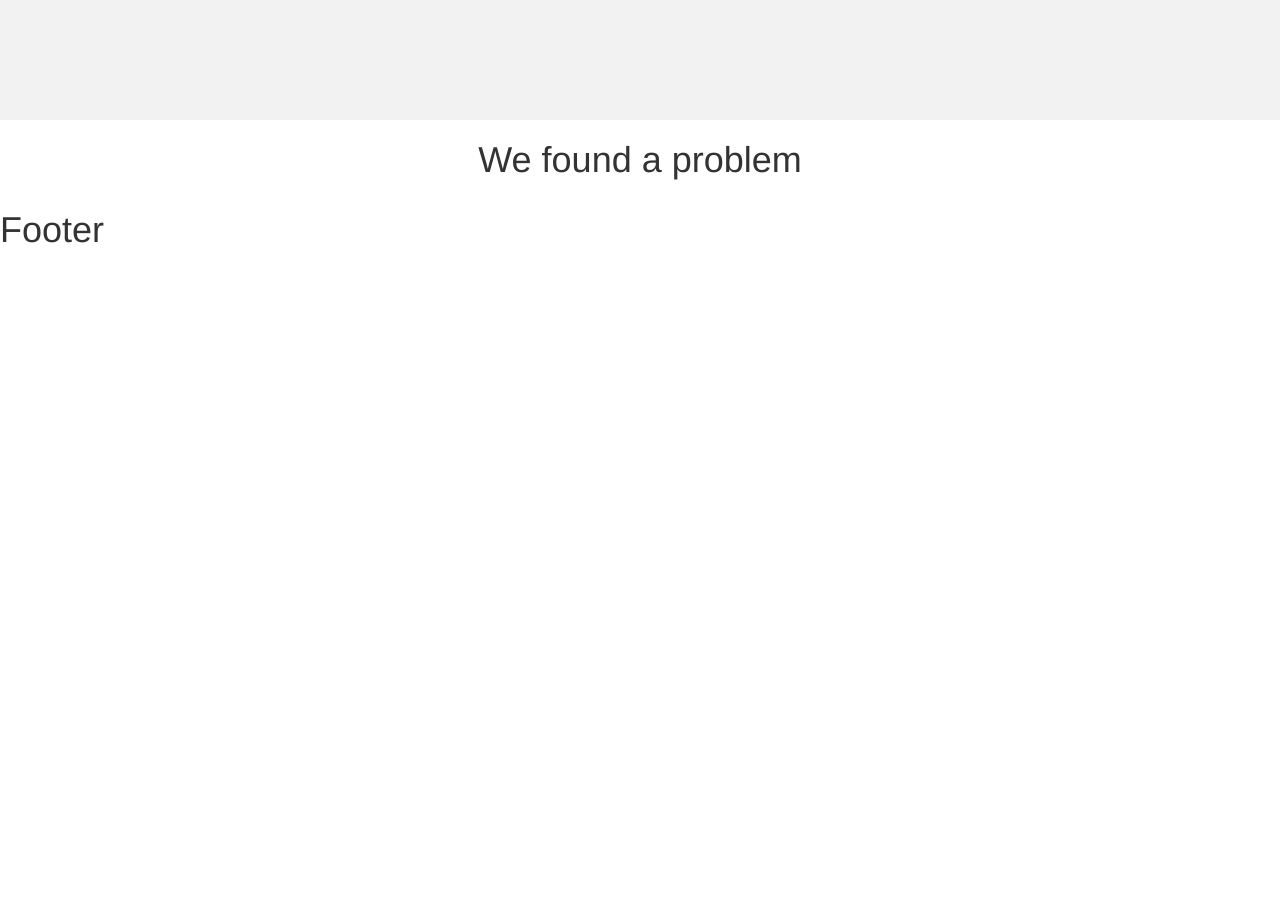
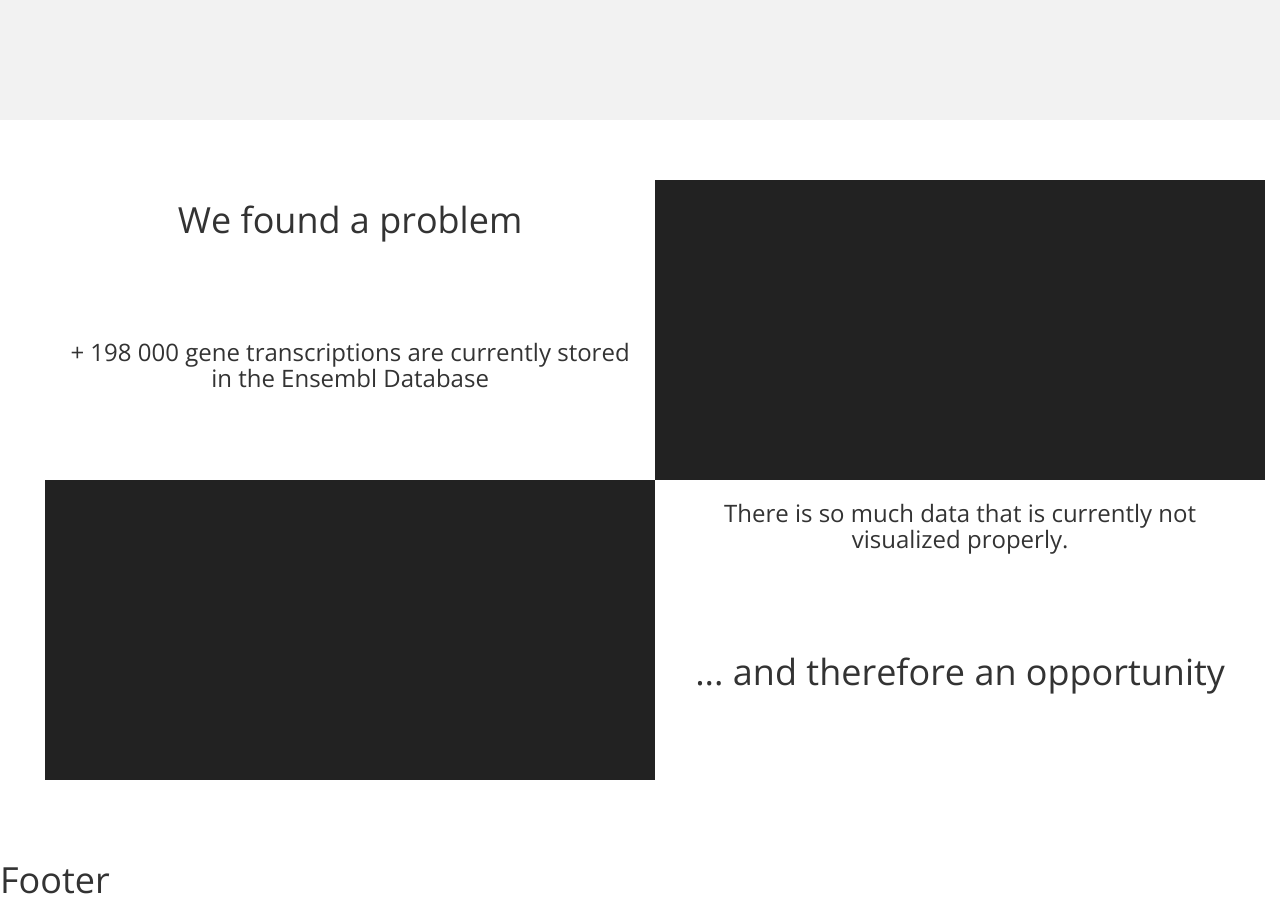
Before and after one commit to vizport/vizport.io, a website: page src/html/index.html in a window 1280 px wide. Shown: the part 480-1384 px from the top of the page. Before the commit the page ends 800 px from the top, so only its background shows below. Drawn offline with nearby package versions, Linux system fonts and the light colour scheme; files that its build step writes are made by us from their sources.

Commit message:
feat(problem section) added the problem section

```diff
--- a/src/html/index.html
+++ b/src/html/index.html
@@ -20,16 +20,30 @@
 	</header>
 
 	<section id="problem" class="problem">
-	<div class="container">
-		<div class="row">
-			<div class="col-lg-12 text-center problem-container">
-				<div class="col-lg-12 problem-text-container">
-					<h1>We found a problem</h1>
+		<div class="container-fluid">
+			<div class="row">
+				<div class="col-lg-12 section-container">
+					<div class="col-lg-12 text-center top-container">
+						<div class="col-lg-6 problem-text-container">
+							<h1>We found a problem<br><br><br></h1>
+							<h3>+ 198 000 gene transcriptions are currently stored in the Ensembl Database</h3>
+						</div>
+						<div class="col-lg-6 problem-image-container">
+
+						</div>
+					</div>
+					<div class="col-lg-12 text-center bottom-container">
+						<div class="col-lg-6 problem-image-container">
+
+						</div>
+						<div class="col-lg-6 problem-text-container">
+							<h3>There is so much data that is currently not visualized properly.</h3>
+							<h1><br><br>... and therefore an opportunity</h1>
+						</div>
+					</div>
 				</div>
 			</div>
 		</div>
-	</div>
-
 	</section>
 
 	<footer>
--- a/src/style/base/typography.scss
+++ b/src/style/base/typography.scss
@@ -1,3 +1,2 @@
-//
-// Typographys.
-//
+// Open Sans Import
+@import url(https://fonts.googleapis.com/css?family=Open+Sans:400,300,600);
--- a/src/style/index.scss
+++ b/src/style/index.scss
@@ -10,3 +10,4 @@
 // Sections
 @import "sections/header.scss";
 @import "sections/footer.scss";
+@import "sections/sections.scss";
--- /dev/null
+++ b/src/style/sections/sections.scss
@@ -0,0 +1,15 @@
+.section-container {
+	margin: 60px 15px;
+}
+
+.grey{
+	background-color: #f2f2f2;
+}
+
+
+
+/*Problem*/
+.problem-image-container {
+	height: 300px;
+	background-color: #222;
+}
--- a/src/style/variables.scss
+++ b/src/style/variables.scss
@@ -5,3 +5,13 @@
 
 // Sizing
 // $ padding-normal: #px
+
+
+// Font variables
+$open-sans: 'Open Sans', sans-serif;
+
+
+h1, h2, h3, h4, h5, h6 {
+  font-family: $open-sans;
+  font-weight: 400;
+}
```
